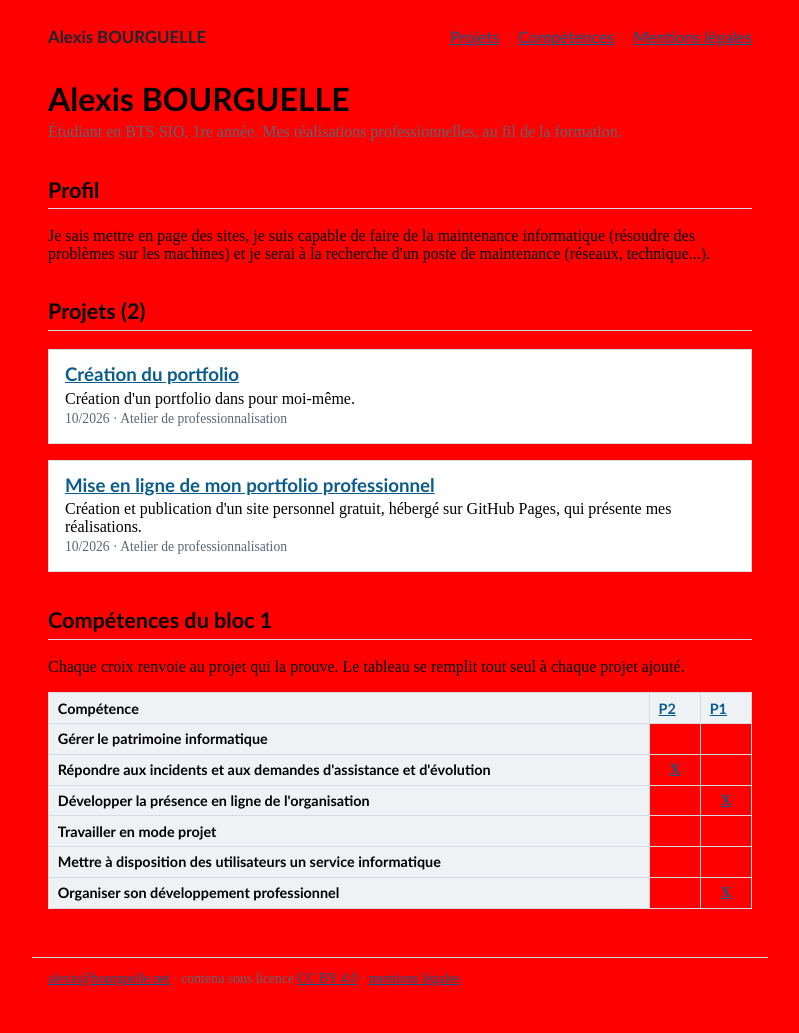
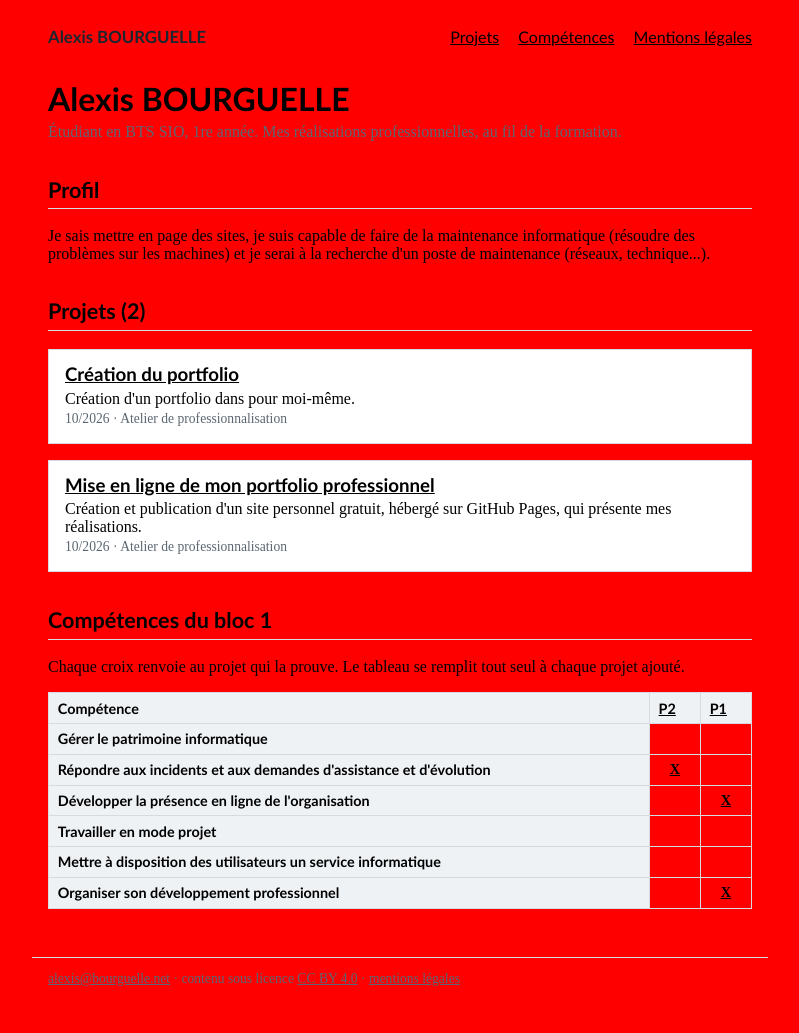
Before and after one commit to foxtroc-ui/Portfolio, a Jekyll site: the page built from index.html, in a window 1280 px wide. Shown: the whole page, without its empty margins (240-1039 px from the left). Built offline with Jekyll 4.4.1, drawn with Linux system fonts in a browser that asks for light colours.

Commit message:
Update style.css

```diff
--- a/css/style.css
+++ b/css/style.css
@@ -2,7 +2,7 @@
    votre teinte au site ; le reste suit. */
 :root {
   --encre: #1d2630;
-  --accent: #0a5c8c;
+  /* --accent: #0a5c8c; */
   /* --fond: #fbfbf9; */
   --trait: #d5dbe1;
   --doux: #5b6672;
```
